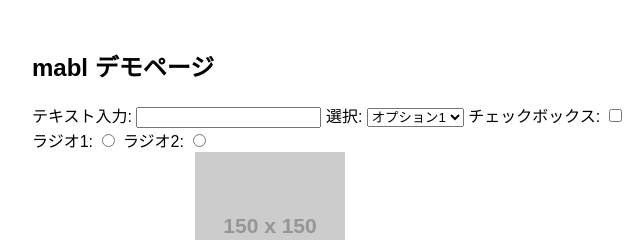
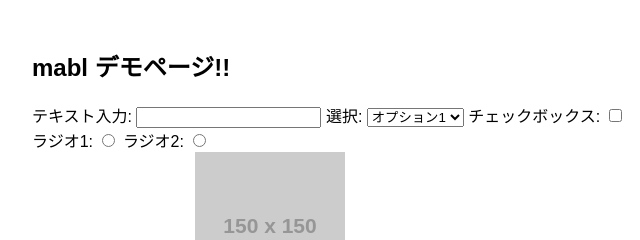
Before and after one commit to odasho0618/demowebapp004, a plain HTML site: page index.html in a window 1280 px wide. Shown: the top 240 px of the page, 308-948 px from the left. Drawn offline with Linux system fonts and the light colour scheme; placeholder pictures from the web are drawn by us.

Commit message:
Update index.html

```diff
--- a/index.html
+++ b/index.html
@@ -18,7 +18,7 @@
 <body>
 
 <div class="container">
-    <h2>mabl デモページ</h2>
+    <h2>mabl デモページ!!</h2>
 
     <!-- テキストボックス -->
     <label for="textInput">テキスト入力:</label>
```
